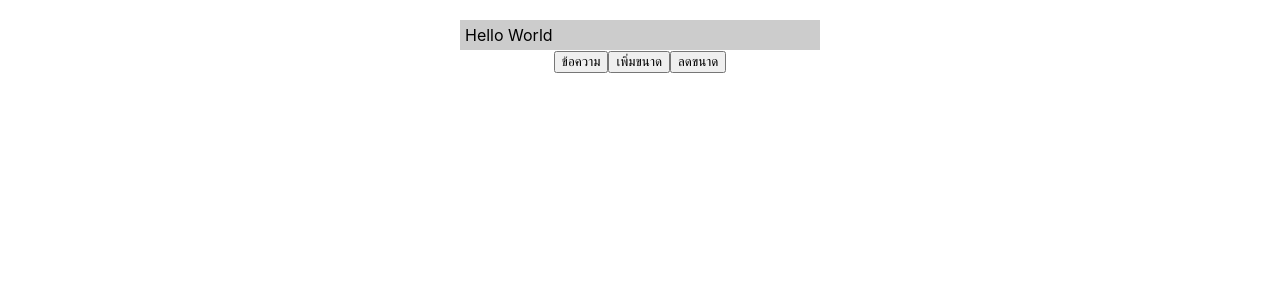
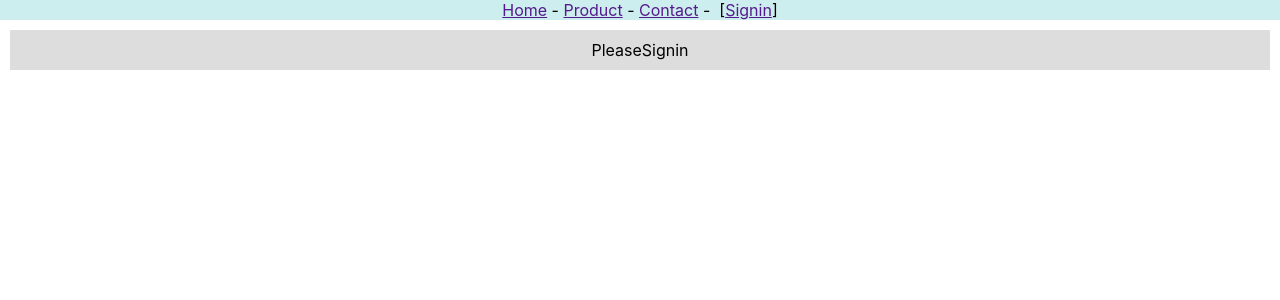
Before and after one commit to Jaktorn/apptest, a React (Create React App) app: page / in a window 1280 px wide. Shown: the top 300 px of the page. Built offline with nearby package versions, Linux system fonts and the light colour scheme.

Commit message:
create context

```diff
--- a/src/App.js
+++ b/src/App.js
@@ -1,7 +1,18 @@
-import react from 'react'
-import MessageBox from './state-func';
+import React, { useContext, useState } from 'react'
+import {userConText} from './context';
+import Header2 from './context-header2';
+import Content2 from './context-content2';
+
 
 
 export default function App(){
-  return <MessageBox/>
+  let [user, setUser] = useState('')
+
+
+  return (
+    <userConText.Provider value={[user, setUser]}>
+      <Header2/>
+      <Content2/>
+    </userConText.Provider>
+  )
 }
--- /dev/null
+++ b/src/context-content2.js
@@ -0,0 +1,30 @@
+import React, { useContext } from 'react'
+import {userConText} from './context'
+
+export default function Content2(){
+    let [user,setUser] = useContext(userConText);
+
+    const contentStyle = {
+        backgroundColor:'#ddd',
+        textAlign:'center',
+        margin:10,
+        padding:10
+    }
+
+    const onClickSignin = (event) => {
+        event.preventDefault()
+        setUser('Tom Jerry')
+    }
+
+    return (
+        <div style={contentStyle}>
+            {
+                (user)
+                ?<span>Hello{user}</span>
+                :<span>Please<a href="" onClick={onClickSignin}></a>Signin</span>
+            }
+
+
+        </div>
+    )
+}
--- /dev/null
+++ b/src/context-header2.js
@@ -0,0 +1,51 @@
+import React from "react";
+import {userConText} from './context'
+
+export default class Header2 extends React.Component{
+    static contextType = userConText;
+
+    render() {
+        let [user,setUser] = this.context;
+
+    const headerStyle = {
+        backgroundColor:'#cee',
+        textAlign:'center',
+        padding : '5'
+    }
+
+    const onClickSignout = (event) => {
+        event.preventDefault();
+        setUser('');
+    }
+
+    const onClickSignin = (event) => {
+        event.preventDefault();
+        setUser('Tom Jerry');
+
+    }
+
+    return (
+        <div style={headerStyle}>
+             < a href="">Home</a>&nbsp;-&nbsp;
+             < a href="">Product</a>&nbsp;-&nbsp;
+             < a href="">Contact</a>&nbsp;-&nbsp;&nbsp;
+             {
+                (user)
+                ?<span>[{user}&nbsp;:&nbsp;<a href=""
+                    onClick={onClickSignout}>Signout</a>]</span>
+                :<span>[<a href="" onClick={onClickSignin}>Signin</a>]</span>
+             }
+
+
+
+
+
+
+
+
+             </div>
+    )
+    }
+
+
+    }
--- /dev/null
+++ b/src/context.js
@@ -0,0 +1,3 @@
+import React, {createContext} from 'react'
+
+export const userConText=createContext()
```
